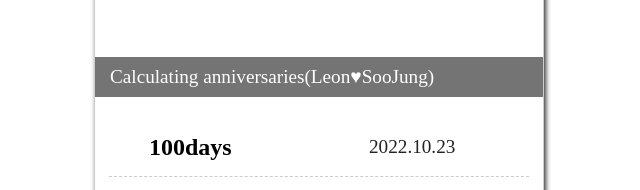
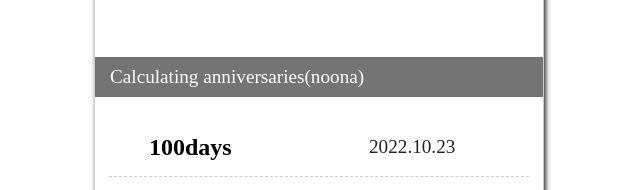
Before and after one commit to savethetime/dday, a plain HTML site: page 06/dday.html in a window 1280 px wide. Shown: the part 162-352 px from the top of the page, 321-961 px from the left. Drawn offline with Linux system fonts and the light colour scheme.

Commit message:
Update dday.html

```diff
--- a/06/dday.html
+++ b/06/dday.html
@@ -12,7 +12,7 @@
 			<h3>days we have known each other </h3>
 			<p id="accent" class="accent"><span style="font-size:0.6em; font-style:italic">days?</span></p>
 			</div>
-			<div class="bar">Calculating anniversaries(Leon♥︎SooJung)</div>
+			<div class="bar">Calculating anniversaries(noona)</div>
 			<div class="day2">
 				<ul>
 					<li class="item-title">100days</li>
```
